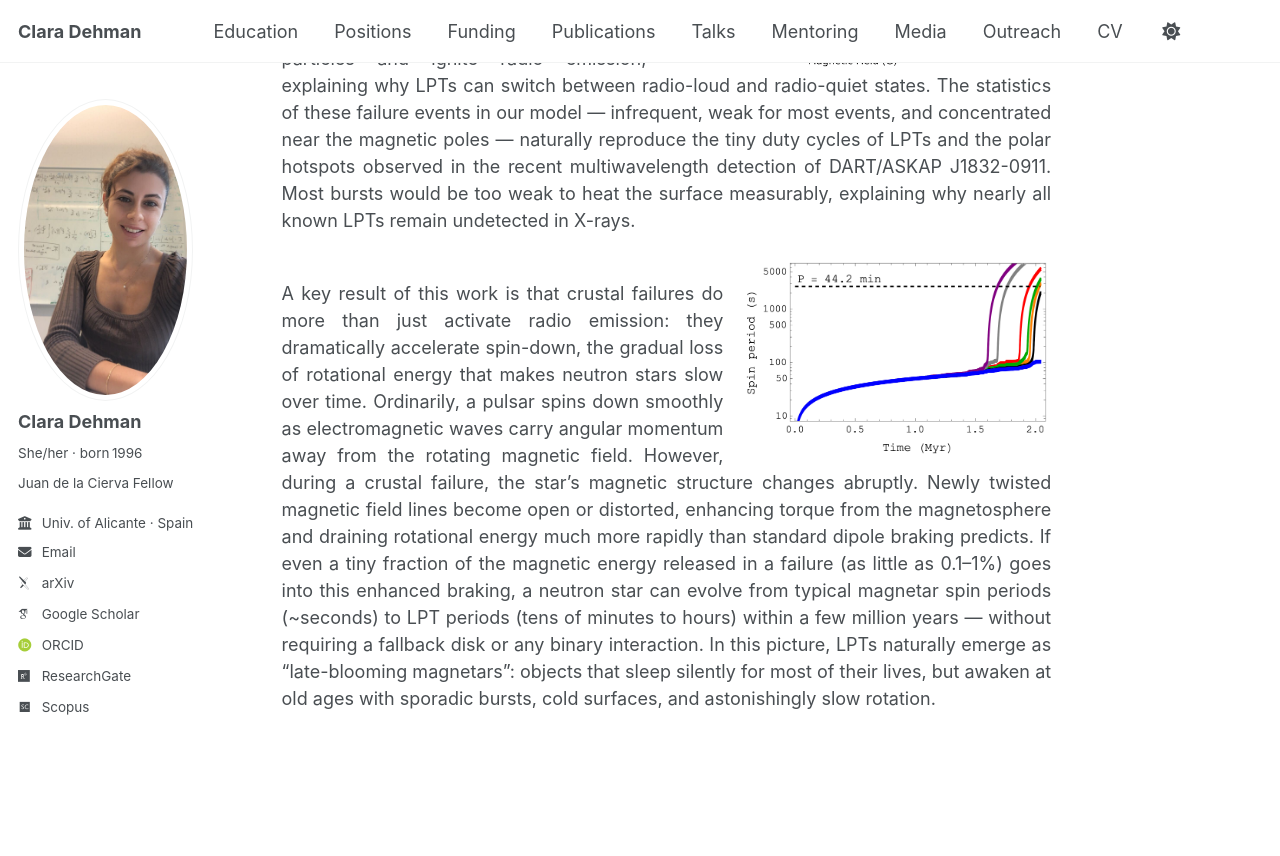
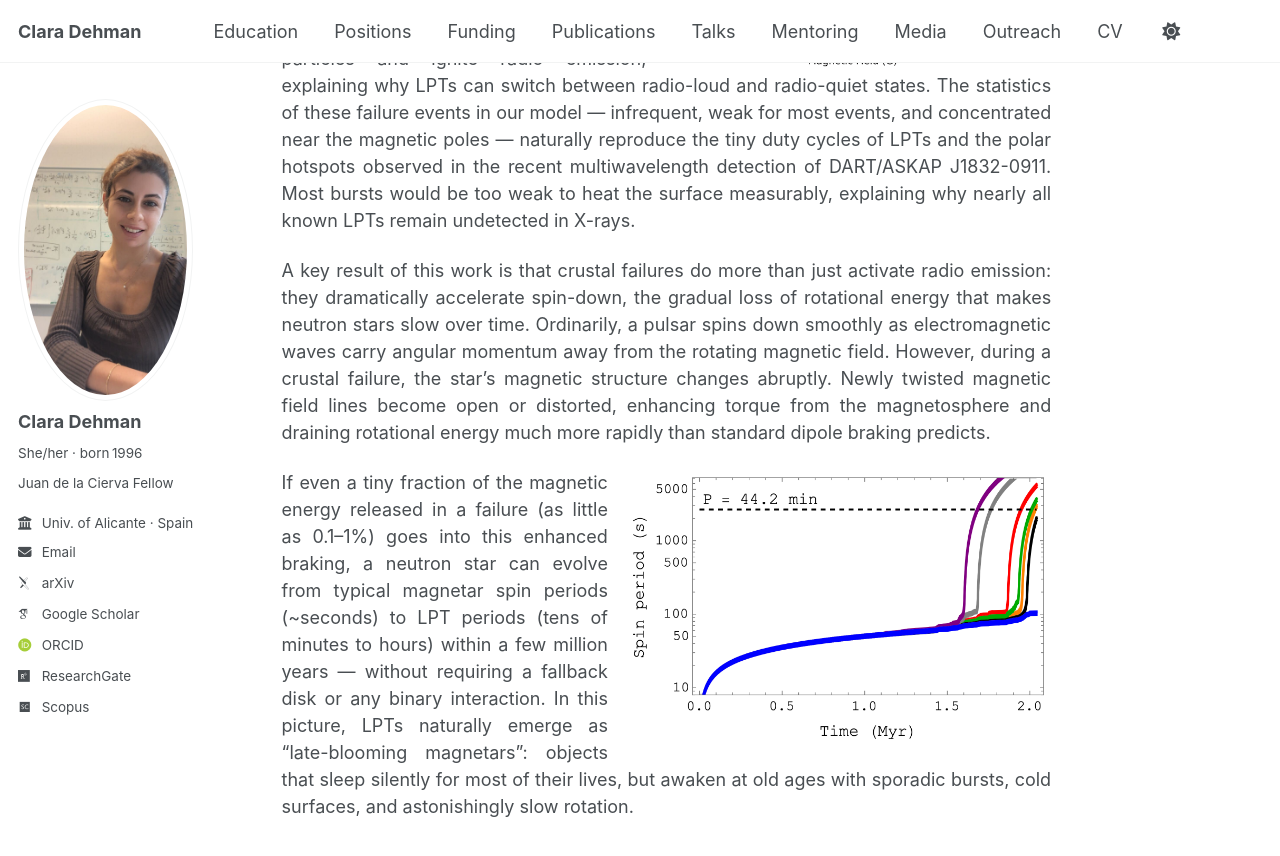
Before and after one commit to ClaraDehman/ClaraDehman.github.io, a Jekyll site: the page built from lpt.md, in a window 1280 px wide and 900 px high, scrolled down 660 px. Shown: the top 856 px of the window. Built offline with Jekyll 4.4.1, drawn with Linux system fonts in a browser that asks for light colours; some web fonts are replaced; some of the changed lines change nothing that is shown.

Commit message:
Update lpt.md

```diff
--- a/lpt.md
+++ b/lpt.md
@@ -23,12 +23,15 @@ Once the crust cools sufficiently, the Hall effect abruptly accelerates magnetic
 <!-- Clears the float so the lower text doesn't wrap around -->
 <div style="clear: both;"></div>
 
+  <p style="text-align: justify;">
+A key result of this work is that crustal failures do more than just activate radio emission: they dramatically accelerate spin-down, the gradual loss of rotational energy that makes neutron stars slow over time. Ordinarily, a pulsar spins down smoothly as electromagnetic waves carry angular momentum away from the rotating magnetic field. However, during a crustal failure, the star’s magnetic structure changes abruptly. Newly twisted magnetic field lines become open or distorted, enhancing torque from the magnetosphere and draining rotational energy much more rapidly than standard dipole braking predicts.  </p>
+
 <!-- IMAGE floated to the right -->
 <img src="/files/LPT_PPdot.png"
      alt="LPTs"
-     style="float:right; width:40%; margin-left:20px; border-radius:6px;">
+     style="float:right; width:55%; margin-left:20px; border-radius:6px;">
   <p style="text-align: justify;">
-A key result of this work is that crustal failures do more than just activate radio emission: they dramatically accelerate spin-down, the gradual loss of rotational energy that makes neutron stars slow over time. Ordinarily, a pulsar spins down smoothly as electromagnetic waves carry angular momentum away from the rotating magnetic field. However, during a crustal failure, the star’s magnetic structure changes abruptly. Newly twisted magnetic field lines become open or distorted, enhancing torque from the magnetosphere and draining rotational energy much more rapidly than standard dipole braking predicts. If even a tiny fraction of the magnetic energy released in a failure (as little as 0.1–1%) goes into this enhanced braking, a neutron star can evolve from typical magnetar spin periods (~seconds) to LPT periods (tens of minutes to hours) within a few million years — without requiring a fallback disk or any binary interaction. In this picture, LPTs naturally emerge as “late-blooming magnetars”: objects that sleep silently for most of their lives, but awaken at old ages with sporadic bursts, cold surfaces, and astonishingly slow rotation. </p>
+ If even a tiny fraction of the magnetic energy released in a failure (as little as 0.1–1%) goes into this enhanced braking, a neutron star can evolve from typical magnetar spin periods (~seconds) to LPT periods (tens of minutes to hours) within a few million years — without requiring a fallback disk or any binary interaction. In this picture, LPTs naturally emerge as “late-blooming magnetars”: objects that sleep silently for most of their lives, but awaken at old ages with sporadic bursts, cold surfaces, and astonishingly slow rotation. </p>
 
 <!-- Clears the float so the lower text doesn't wrap around -->
 <div style="clear: both;"></div>
```
